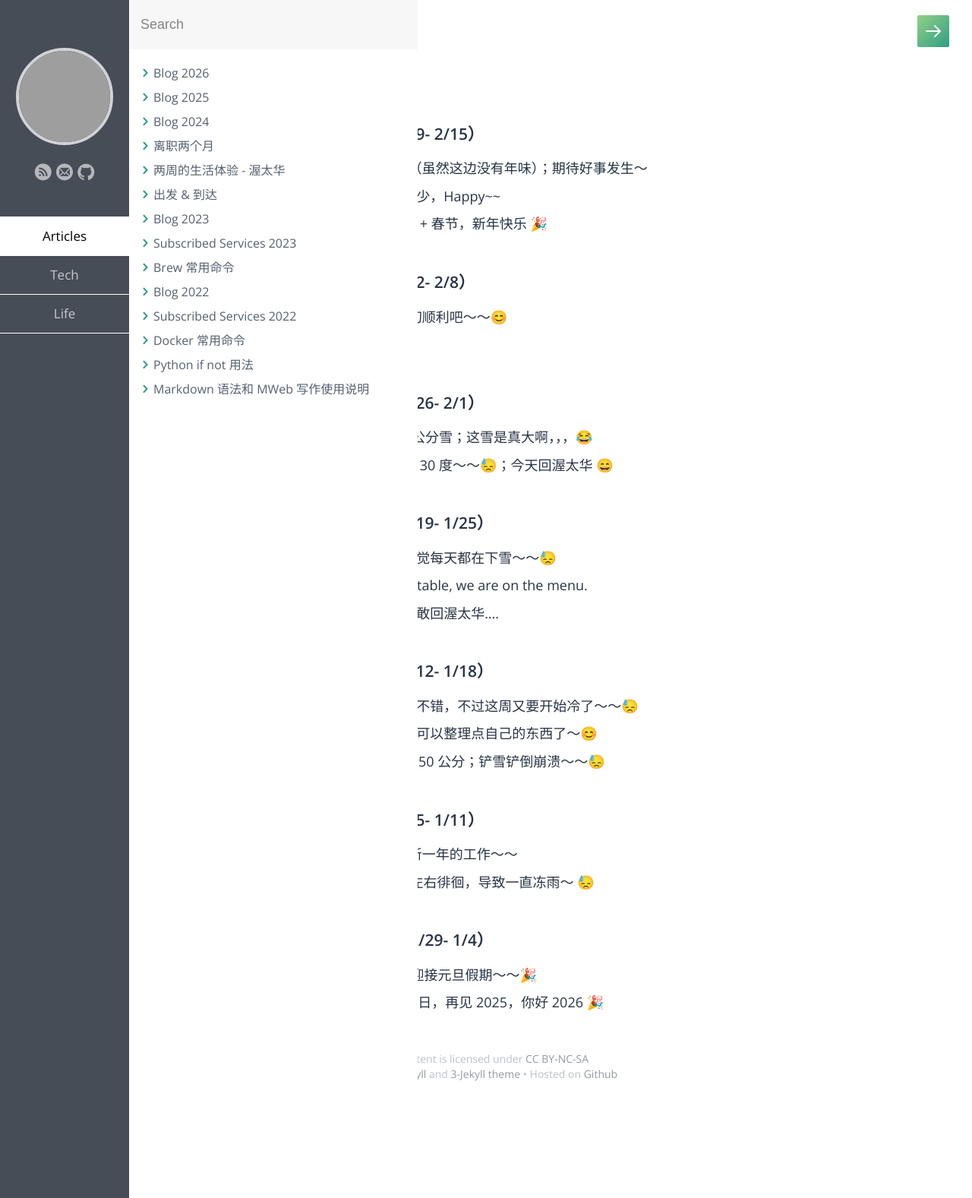
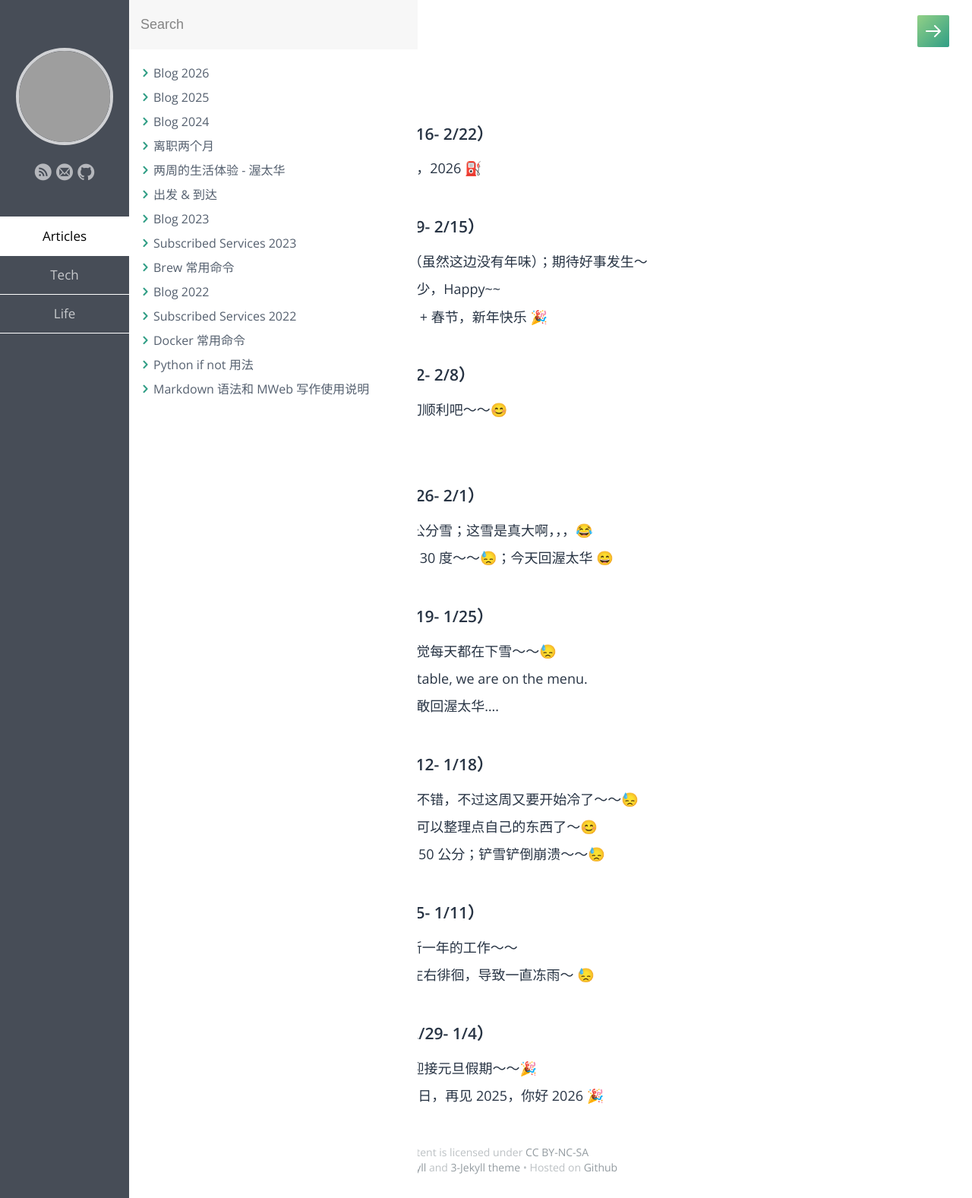
Before and after one commit to samxupeiran/samxupeiran.github.io, a Jekyll site: the page built from _posts/life/2025-12-29-my-blog.md, in a window 1280 px wide. Shown: the whole page at 76% size. Built offline with Jekyll 4.4.1, drawn with Linux system fonts in a browser that asks for light colours; some web fonts are replaced; grey boxes are pictures that could not be loaded.

Commit message:
feat: add weekly blog 2/18

```diff
--- a/_posts/life/2025-12-29-my-blog.md
+++ b/_posts/life/2025-12-29-my-blog.md
@@ -5,6 +5,9 @@ category: Life
 tags: Blog
 ---
 
+
+- ### 2026 年 2 月 第 3 周（2/16- 2/22）
+     - 2/18 春节后第一个工作日，2026 ⛽️
 
 - ### 2026 年 2 月 第 2 周（2/9- 2/15）
      - 2/9 农历年前最后一周了（虽然这边没有年味）；期待好事发生～
```
